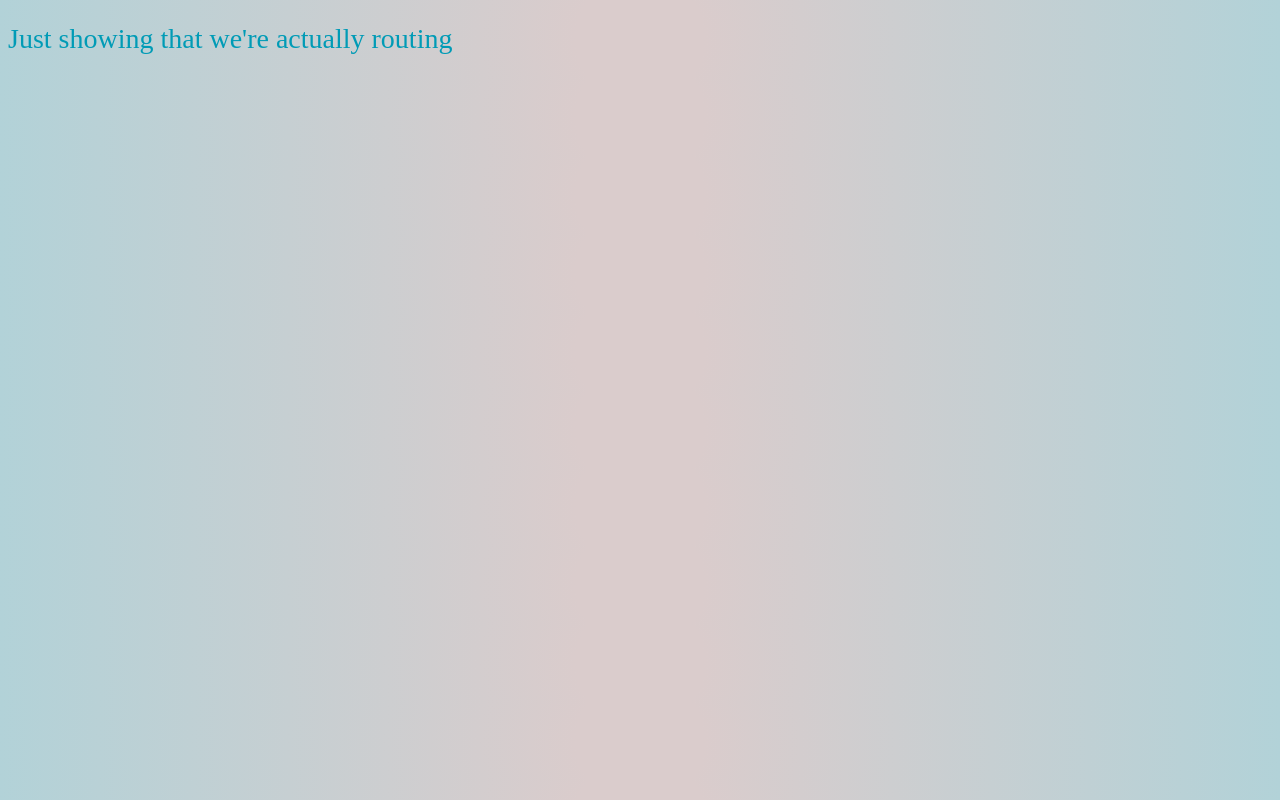
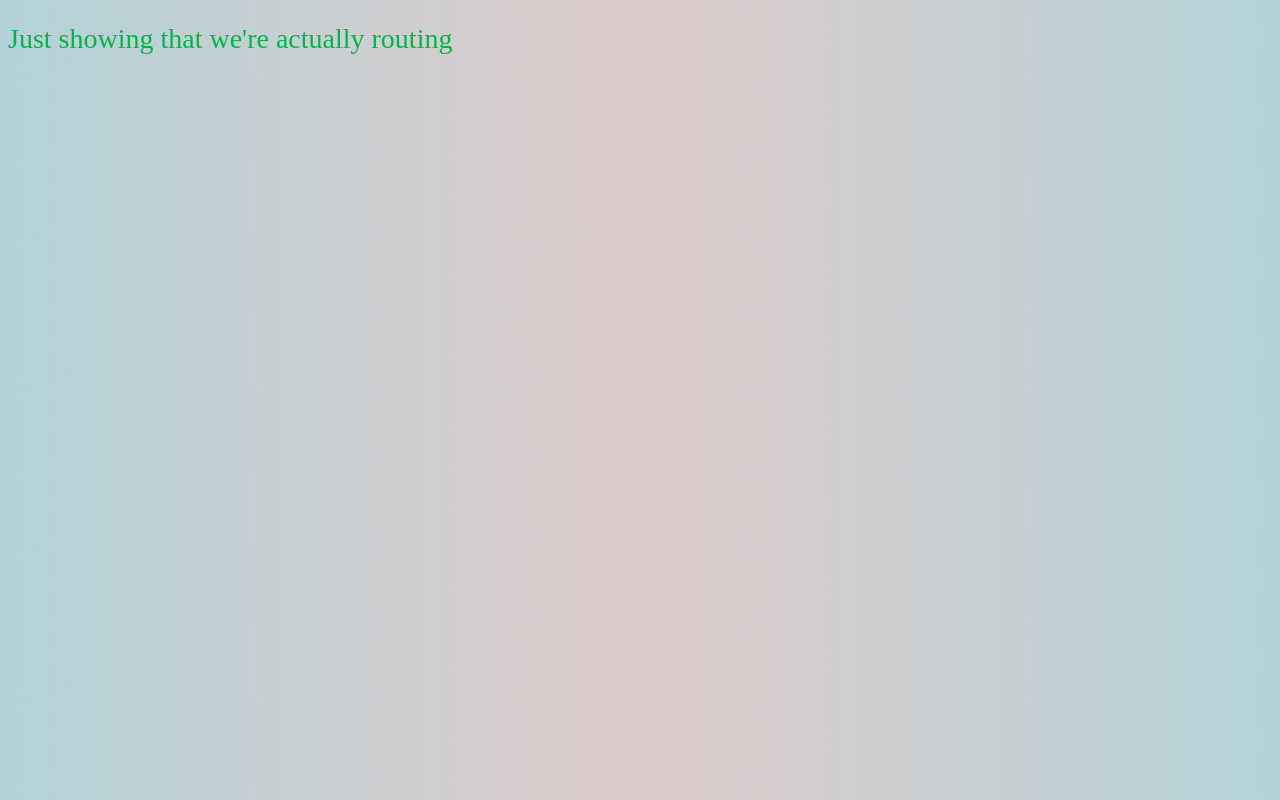
Before and after one commit to ktmm1313/FinalProject, an Angular app: page /results in a window 1280 px wide. Built offline with nearby package versions, Linux system fonts and the light colour scheme.

Commit message:
Postgres and API connection setup

```diff
--- a/routes.js
+++ b/routes.js
@@ -1,4 +1,5 @@
 const express = require('express');
+const { getLineAndCharacterOfPosition } = require('typescript');
 const routes = express.Router();
 const pool = require('./connection');
 
@@ -20,10 +21,9 @@ const pool = require('./connection');
 //         console.log(results.rows);
 //     });
 // });
-let totalPoints = 6;
-routes.get('/', (req, res) => {
- pool.query('SELECT marvelid FROM characters results WHERE points = $1', [totalPoints]).then((results) => {
 
+routes.get('/:points', (req, res) => {
+ pool.query('SELECT marvelid FROM characters results WHERE points = $1', [req.params.points]).then((results) => {
         res.json(results.rows);
         console.log(results.rows);
     });
--- a/server.js
+++ b/server.js
@@ -18,6 +18,10 @@ app.use(express.json());
 // require and use the cors module
 app.use(cors());
 
+// Add express static here in order to
+// run the angular app from folder called public
+app.use(express.static(__dirname + "/public"));
+
 // // adding output path
 // app.use(express.static(./ + "/public"));
 
--- a/src/app/marvel.service.ts
+++ b/src/app/marvel.service.ts
@@ -18,9 +18,9 @@ export class MarvelService {
 
   constructor(private http: HttpClient) {}
 
-  getHeroes() {
+  getHeroes(id:number) {
     const requestUrl =
-    this.url + "/characters" + "?apikey=" + this.apiKey;
+    this.url + "/characters/" + id + "?apikey=" + this.apiKey;
     this.http.get(requestUrl).subscribe( data => {
       console.log(data);
     });
--- a/src/app/quiz/quiz.component.css
+++ b/src/app/quiz/quiz.component.css
@@ -40,10 +40,23 @@ button:hover {
 background-color: rgb(165, 164, 164);
 }
 
-@media screen and (max-width: 768px) {
+@media screen and (min-width: 768px) {
+    H2 {
+        color: rgb(33, 0, 182);
+        font-size: 28px;
+        font-weight: bolder;
+        text-align: left;
+        font-weight: lighter;
+    }
 
 }
 
-@media screen and (max-width: 1024px) {
-
+@media screen and (min-width: 1024px) {
+    H2 {
+        color: rgb(0, 182, 70);
+        font-size: 28px;
+        font-weight: bolder;
+        text-align: left;
+        font-weight: lighter;
+    }
 }
--- a/src/app/quiz/quiz.component.ts
+++ b/src/app/quiz/quiz.component.ts
@@ -1,3 +1,4 @@
+import { HttpClient } from '@angular/common/http';
 import { Component, OnInit } from '@angular/core';
 import { MarvelService } from '../marvel.service';
 
@@ -32,15 +33,15 @@ export class QuizComponent implements OnInit {
     {id: "2a", group: "2", text: "Would you rather...", answer: "Help someone in need", points: 1, gender: "" },
     {id: "2b", group: "2", text: "Would you rather...", answer: "Depends on the day", points: 5, gender: "" },
     {id: "2c", group: "2", text: "Would you rather...", answer: "Rule the world at all costs", points: 10, gender: "" },
-    {id: "3a", group: "3", text: "What's your go-to snack?", answer: "Candy bar", points: 5, gender: "" },
-    {id: "3b", group: "3", text: "What's your go-to snack?", answer: "Ants on a log", points: 1, gender: "" },
+    {id: "3a", group: "3", text: "What's your go-to snack?", answer: "Candy bar", points: 1, gender: "" },
+    {id: "3b", group: "3", text: "What's your go-to snack?", answer: "Ants on a log", points: 2, gender: "" },
     {id: "3c", group: "3", text: "What's your go-to snack?", answer: "Flaming Hot Cheetos", points: 10, gender: "" },
-    {id: "4a", group: "4", text: "Which color wheel describes your vibe?", answer: "Green and blue", points: 5, gender: "" },
+    {id: "4a", group: "4", text: "Which color wheel describes your vibe?", answer: "Green and blue", points: 1, gender: "" },
     {id: "4b", group: "4", text: "Which color wheel describes your vibe?", answer: "Red and black", points: 10, gender: "" },
-    {id: "4c", group: "4", text: "Which color wheel describes your vibe?", answer: "Pink and purple", points: 1, gender: "" },
-    {id: "5a", group: "5", text: "What's your favorite way to get around?", answer: "Drive, duh", points: 3, gender: "" },
+    {id: "4c", group: "4", text: "Which color wheel describes your vibe?", answer: "Pink and purple", points: 2, gender: "" },
+    {id: "5a", group: "5", text: "What's your favorite way to get around?", answer: "Drive, duh", points: 1, gender: "" },
     {id: "5b", group: "5", text: "What's your favorite way to get around?", answer: "Fly through the sky", points: 2, gender: "" },
-    {id: "5c", group: "5", text: "What's your favorite way to get around?", answer: "Teleport...of course", points: 1, gender: "" },
+    {id: "5c", group: "5", text: "What's your favorite way to get around?", answer: "Teleport...of course", points: 5, gender: "" },
     {id: "6a", group: "6", text: "How do you feel about capes?", answer: "Love them!", points: 1, gender: "" },
     {id: "6b", group: "6", text: "How do you feel about capes?", answer: "Take 'em or leave 'em", points: 2, gender: "" },
     {id: "6c", group: "6", text: "How do you feel about capes?", answer: "They're the worst", points: 3, gender: "" }
@@ -53,7 +54,7 @@ export class QuizComponent implements OnInit {
   totalPoints: number;
   genderChoice: string;
 
-  constructor(public marvelService: MarvelService) {}
+  constructor(public marvelService: MarvelService, public http:HttpClient) {}
 
   ngOnInit(): void {}
 
@@ -73,7 +74,12 @@ export class QuizComponent implements OnInit {
       let totalPoints = this.allAnswers.reduce(add, 0);
       console.log(this.allAnswers);
       console.log(totalPoints);
-      return totalPoints
+      this.http.get("http://localhost:3000/" + totalPoints).subscribe( response => {
+       const id = response[0].marvelid;
+       this.marvelService.getHeroes(id);
+        console.log(response);
+      })
+      return totalPoints;
     };
   }
 };
--- a/src/app/results/results.component.css
+++ b/src/app/results/results.component.css
@@ -40,10 +40,24 @@ button:hover {
 background-color: rgb(165, 164, 164);
 }
 
-@media screen and (max-width: 768px) {
+@media screen and (min-width: 768px) {
+    H2 {
+        color: rgb(33, 0, 182);
+        font-size: 28px;
+        font-weight: bolder;
+        text-align: left;
+        font-weight: lighter;
+    }
 
 }
 
-@media screen and (max-width: 1024px) {
+@media screen and (min-width: 1024px) {
+    H2 {
+        color: rgb(0, 182, 70);
+        font-size: 28px;
+        font-weight: bolder;
+        text-align: left;
+        font-weight: lighter;
+    }
 
 }
--- a/src/app/results/results.component.html
+++ b/src/app/results/results.component.html
@@ -1,10 +1,12 @@
 <div>
     <h2>Just showing that we're actually routing</h2>
 </div>
+<!--
+<div class="findingHero" *ngFor="let hero of marvelService.heroes; let i=index;">
 
-<div class="findingHero" *ngFor="let hero of marvelService.heroes; let i=index;">
+    <div *ngIf=" " ></div>
 
 <h3>Your superhero is:</h3>
 <h2>{{hero.name}}</h2>
 
-</div>
+</div> -->
--- a/src/app/results/results.component.ts
+++ b/src/app/results/results.component.ts
@@ -13,19 +13,20 @@ interface Hero {
   styleUrls: ['./results.component.css']
 })
 export class ResultsComponent implements OnInit {
+  public totalPoints: any;
+  id: number = 0;
   name: string;
   // thumbnail: string;
 
-selectHero() {
+selectedHero() {
   console.log(this.name);
 }
 
   constructor(public marvelService: MarvelService) {}
 
-  ngOnInit(): void {}
+  ngOnInit(): void {
+    this.marvelService.heroes = [];
+  }
 
-  getResults(hero: Hero) {
-     console.log(hero.name)
-   }
 
 }
```
